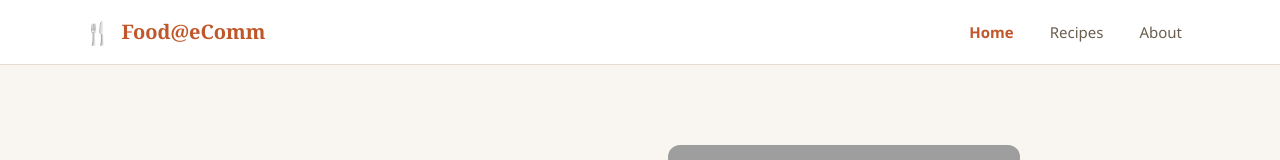
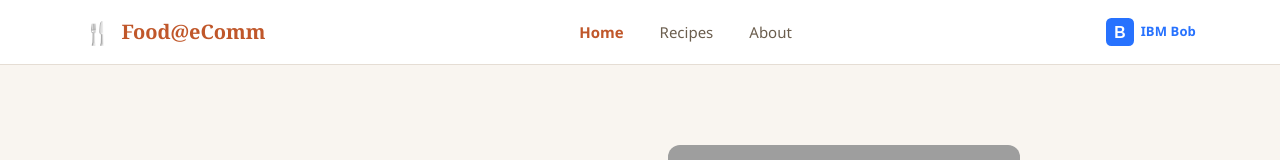
Before and after one commit to skoley1/eCommFoodBlog, a React (Vite) app in the folder FoodBlog/: page / in a window 1280 px wide. Shown: the top 160 px of the page. Built offline with nearby package versions, Linux system fonts and the light colour scheme; grey boxes are pictures that could not be loaded.

Commit message:
feat: add IBM Bob logo badge to site header

```diff
--- a/FoodBlog/src/components/Header.css
+++ b/FoodBlog/src/components/Header.css
@@ -136,3 +136,34 @@
     border-bottom: none;
   }
 }
+
+/* =============================================
+   BOB BADGE
+   ============================================= */
+.bob-badge {
+  display: flex;
+  align-items: center;
+  gap: 7px;
+  flex-shrink: 0;
+  text-decoration: none;
+  opacity: 0.9;
+  transition: opacity var(--transition);
+}
+
+.bob-badge:hover {
+  opacity: 1;
+}
+
+.bob-badge-label {
+  font-size: 13px;
+  font-weight: 600;
+  color: #0f62fe;
+  white-space: nowrap;
+  letter-spacing: 0.01em;
+}
+
+@media (max-width: 680px) {
+  .bob-badge-label {
+    display: none;
+  }
+}
--- a/FoodBlog/src/components/Header.tsx
+++ b/FoodBlog/src/components/Header.tsx
@@ -7,6 +7,43 @@ const navLinks = [
   { to: '/blog', label: 'Recipes' },
   { to: '/about', label: 'About' },
 ];
+
+function BobLogo() {
+  return (
+    <a
+      href="https://www.ibm.com/products/watsonx/bob"
+      target="_blank"
+      rel="noopener noreferrer"
+      className="bob-badge"
+      title="Powered by IBM Bob"
+    >
+      {/* IBM Bob "B" monogram */}
+      <svg
+        xmlns="http://www.w3.org/2000/svg"
+        viewBox="0 0 32 32"
+        width="28"
+        height="28"
+        aria-label="IBM Bob"
+        role="img"
+      >
+        <rect width="32" height="32" rx="6" fill="#0f62fe" />
+        <text
+          x="50%"
+          y="50%"
+          dominantBaseline="central"
+          textAnchor="middle"
+          fill="#ffffff"
+          fontFamily="'IBM Plex Sans', Arial, sans-serif"
+          fontWeight="700"
+          fontSize="18"
+        >
+          B
+        </text>
+      </svg>
+      <span className="bob-badge-label">IBM Bob</span>
+    </a>
+  );
+}
 
 export default function Header() {
   const [menuOpen, setMenuOpen] = useState(false);
@@ -42,6 +79,8 @@ export default function Header() {
             </NavLink>
           ))}
         </nav>
+
+        <BobLogo />
       </div>
     </header>
   );
```
